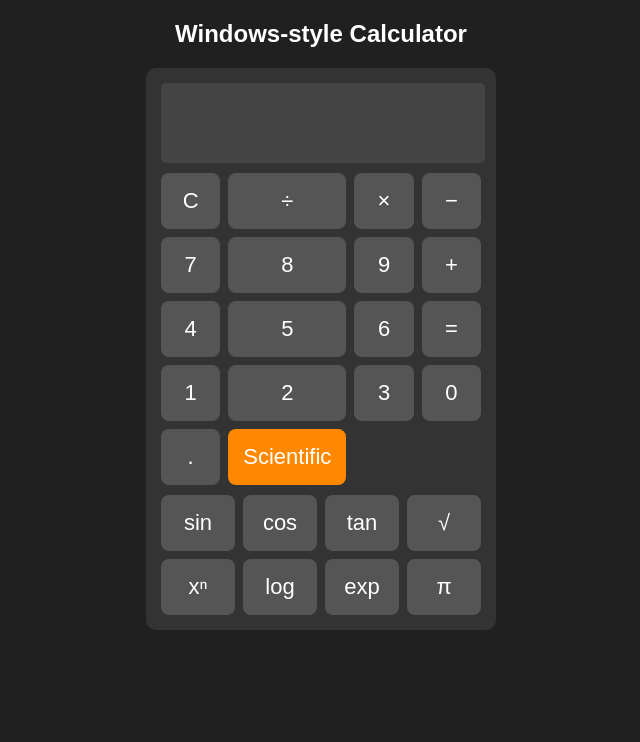
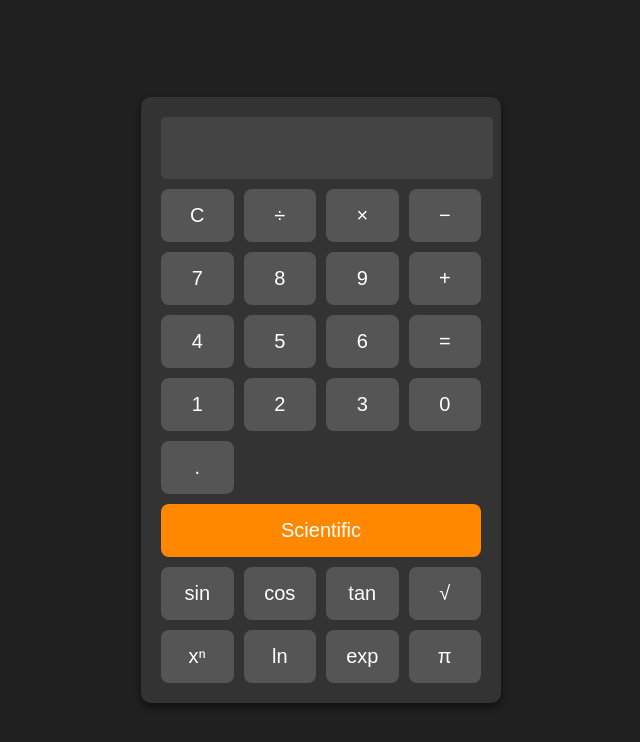
Before and after one commit to AbhishekGola/ScietificCalculator-HTML-Copilot, a plain HTML site: page index.html in a window 1280 px wide. Both pictures are taken after a click on the button "Scientific". Shown: the whole page, without its empty margins (319-959 px from the left). Drawn offline with Linux system fonts and the light colour scheme.

Commit message:
Update index.html

```diff
--- a/index.html
+++ b/index.html
@@ -3,23 +3,75 @@
 <head>
   <meta charset="UTF-8">
   <meta name="viewport" content="width=device-width, initial-scale=1.0">
-    <title>Windows-style Calculator</title>
+  <title>Windows-Style Scientific Calculator</title>
   <style>
-        body { font-family: Arial, sans-serif; text-align: center; background-color: #202020; color: white; }
-        .calculator { width: 320px; margin: auto; padding: 15px; border-radius: 10px; background-color: #333; }
-        #display { width: 95%; height: 60px; font-size: 24px; text-align: right; padding: 10px; border: none; border-radius: 5px; background-color: #444; color: white; }
-        .buttons { display: grid; grid-template-columns: repeat(4, 1fr); gap: 8px; margin-top: 10px; }
-        button { padding: 15px; font-size: 22px; border: none; border-radius: 8px; background-color: #555; color: white; cursor: pointer; }
-        button:active { background-color: #777; }
-        .scientific { display: none; grid-template-columns: repeat(4, 1fr); }
-        #toggle { width: 100%; background-color: #ff8800; }
+    body {
+      background-color: #202020;
+      color: white;
+      font-family: 'Segoe UI', Tahoma, Geneva, Verdana, sans-serif;
+      display: flex;
+      justify-content: center;
+      align-items: center;
+      height: 100vh;
+      margin: 0;
+    }
+    .calculator {
+      background-color: #333;
+      border-radius: 10px;
+      padding: 20px;
+      width: 320px;
+      box-shadow: 0 4px 10px rgba(0,0,0,0.5);
+    }
+    #display {
+      width: 100%;
+      height: 60px;
+      margin-bottom: 10px;
+      font-size: 28px;
+      text-align: right;
+      border: none;
+      border-radius: 5px;
+      background-color: #444;
+      color: white;
+      padding-right: 10px;
+    }
+    .buttons {
+      display: grid;
+      grid-template-columns: repeat(4, 1fr);
+      gap: 10px;
+    }
+    button {
+      padding: 15px;
+      font-size: 20px;
+      border: none;
+      border-radius: 8px;
+      background-color: #555;
+      color: white;
+      cursor: pointer;
+      transition: background-color 0.2s, transform 0.1s;
+    }
+    button:active {
+      background-color: #777;
+      transform: scale(0.98);
+    }
+    /* The toggle button spans the full width */
+    #toggle {
+      grid-column: span 4;
+      background-color: #ff8800;
+    }
+    /* Scientific buttons container */
+    .scientific-buttons {
+      display: none;
+      margin-top: 10px;
+      grid-template-columns: repeat(4, 1fr);
+      gap: 10px;
+    }
   </style>
 </head>
 <body>
-    <h2>Windows-style Calculator</h2>
   <div class="calculator">
     <input type="text" id="display" disabled>
     <div class="buttons">
+      <!-- General Calculator Buttons -->
       <button onclick="clearDisplay()">C</button>
       <button onclick="appendValue('/')">÷</button>
       <button onclick="appendValue('*')">×</button>
@@ -43,37 +95,103 @@
       <button onclick="appendValue('.')">.</button>
       <button id="toggle" onclick="toggleScientific()">Scientific</button>
     </div>
-        <div class="buttons scientific">
-            <button onclick="appendValue('Math.sin(')">sin</button>
-            <button onclick="appendValue('Math.cos(')">cos</button>
-            <button onclick="appendValue('Math.tan(')">tan</button>
-            <button onclick="appendValue('Math.sqrt(')">√</button>
-            <button onclick="appendValue('Math.pow(')">xⁿ</button>
-            <button onclick="appendValue('Math.log(')">log</button>
-            <button onclick="appendValue('Math.exp(')">exp</button>
-            <button onclick="appendValue('Math.PI')">π</button>
+    <div class="buttons scientific-buttons" id="scientific-buttons">
+      <!-- Scientific buttons apply functions immediately on the current value -->
+      <button onclick="applySin()">sin</button>
+      <button onclick="applyCos()">cos</button>
+      <button onclick="applyTan()">tan</button>
+      <button onclick="applySqrt()">√</button>
+
+      <!-- xⁿ is a two-step operation -->
+      <button onclick="preparePowerOperation()">xⁿ</button>
+      <!-- ln here uses natural logarithm -->
+      <button onclick="applyLog()">ln</button>
+      <button onclick="applyExp()">exp</button>
+      <button onclick="insertPi()">π</button>
     </div>
   </div>
+
   <script>
+    let pendingPower = null; // Holds the base for the xⁿ operation
+
+    // Appends numbers or operators to the display
     function appendValue(val) {
-            document.getElementById('display').value += val;
+      const display = document.getElementById('display');
+      display.value += val;
     }
 
+    // Clears the display and resets any pending scientific operation
     function clearDisplay() {
       document.getElementById('display').value = '';
+      pendingPower = null;
     }
 
+    // Evaluates the expression or applies any pending power operation
     function calculateResult() {
+      const display = document.getElementById('display');
+      if (pendingPower !== null) {
+        // Expecting the exponent in the display for xⁿ operation
+        const exponent = parseFloat(display.value);
+        if (isNaN(exponent)) {
+          display.value = 'Error';
+        } else {
+          display.value = Math.pow(pendingPower, exponent);
+        }
+        pendingPower = null;
+      } else {
+        // Evaluate a general expression using eval()
         try {
-                document.getElementById('display').value = eval(document.getElementById('display').value);
-            } catch {
-                document.getElementById('display').value = 'Error';
+          display.value = eval(display.value);
+        } catch (e) {
+          display.value = 'Error';
+        }
       }
     }
 
+    // Toggles the visibility of scientific buttons
     function toggleScientific() {
-            let sciButtons = document.querySelector('.scientific');
-            sciButtons.style.display = sciButtons.style.display === 'grid' ? 'none' : 'grid';
+      const sciDiv = document.getElementById('scientific-buttons');
+      if (sciDiv.style.display === 'none' || sciDiv.style.display === '') {
+        sciDiv.style.display = 'grid';
+      } else {
+        sciDiv.style.display = 'none';
+      }
+    }
+
+    // Applies a scientific function (e.g., sin, cos) immediately on the current value
+    function applyScientific(func) {
+      const display = document.getElementById('display');
+      const current = parseFloat(display.value);
+      if (isNaN(current)) {
+        display.value = 'Error';
+        return;
+      }
+      const result = func(current);
+      display.value = result;
+    }
+
+    function applySin() { applyScientific(Math.sin); }
+    function applyCos() { applyScientific(Math.cos); }
+    function applyTan() { applyScientific(Math.tan); }
+    function applySqrt() { applyScientific(Math.sqrt); }
+    function applyLog() { applyScientific(Math.log); }  // Natural log (ln)
+    function applyExp() { applyScientific(Math.exp); }
+
+    // Inserts the value of PI into the display
+    function insertPi() {
+      document.getElementById('display').value = Math.PI;
+    }
+
+    // Prepares for a power operation (xⁿ) by storing the current number as the base
+    function preparePowerOperation() {
+      const display = document.getElementById('display');
+      const base = parseFloat(display.value);
+      if (isNaN(base)) {
+        display.value = 'Error';
+        return;
+      }
+      pendingPower = base;
+      display.value = ''; // Clear to enter the exponent
     }
   </script>
 </body>
```
Lines whose indentation alone changed are shown as unchanged.
